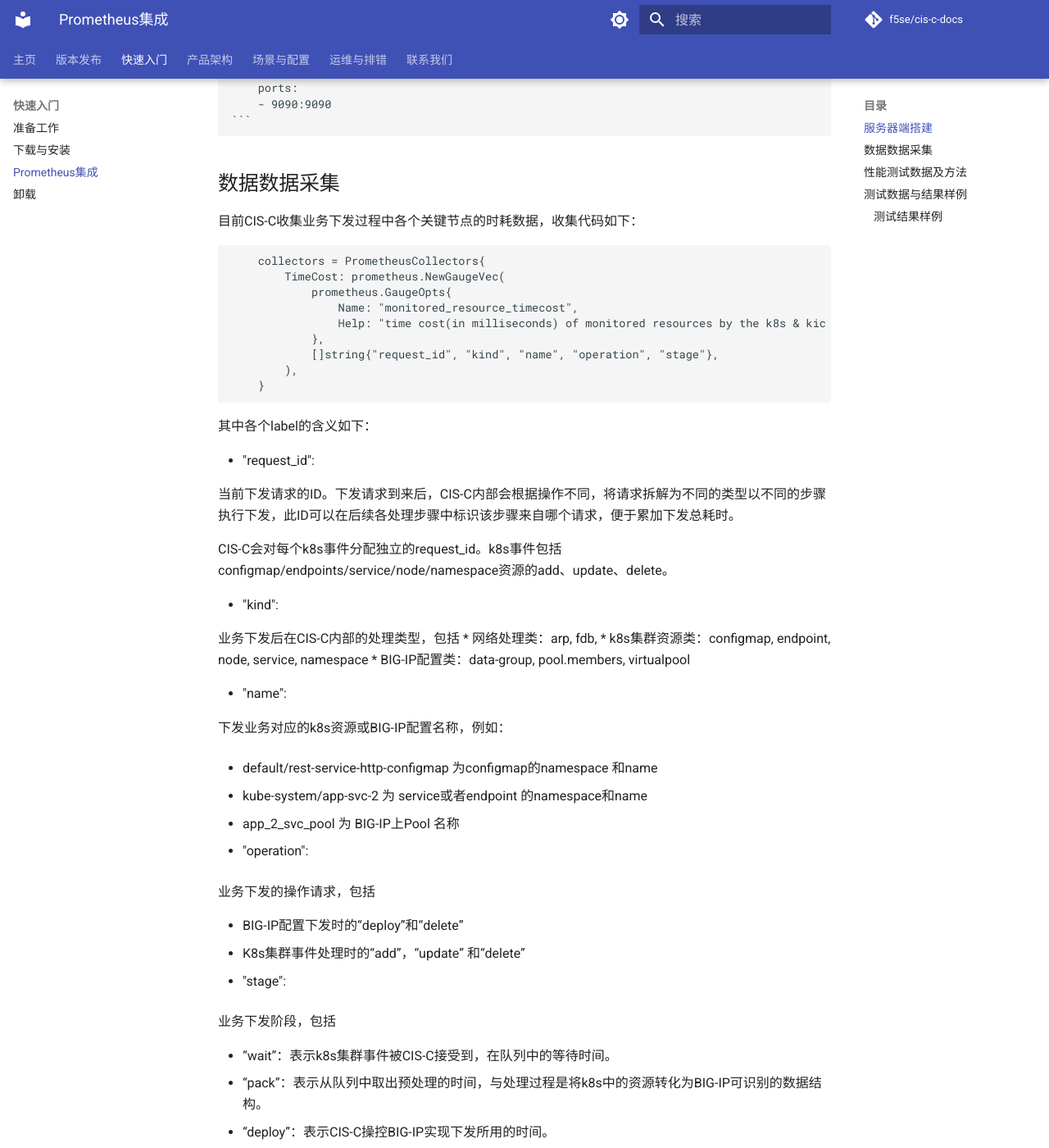
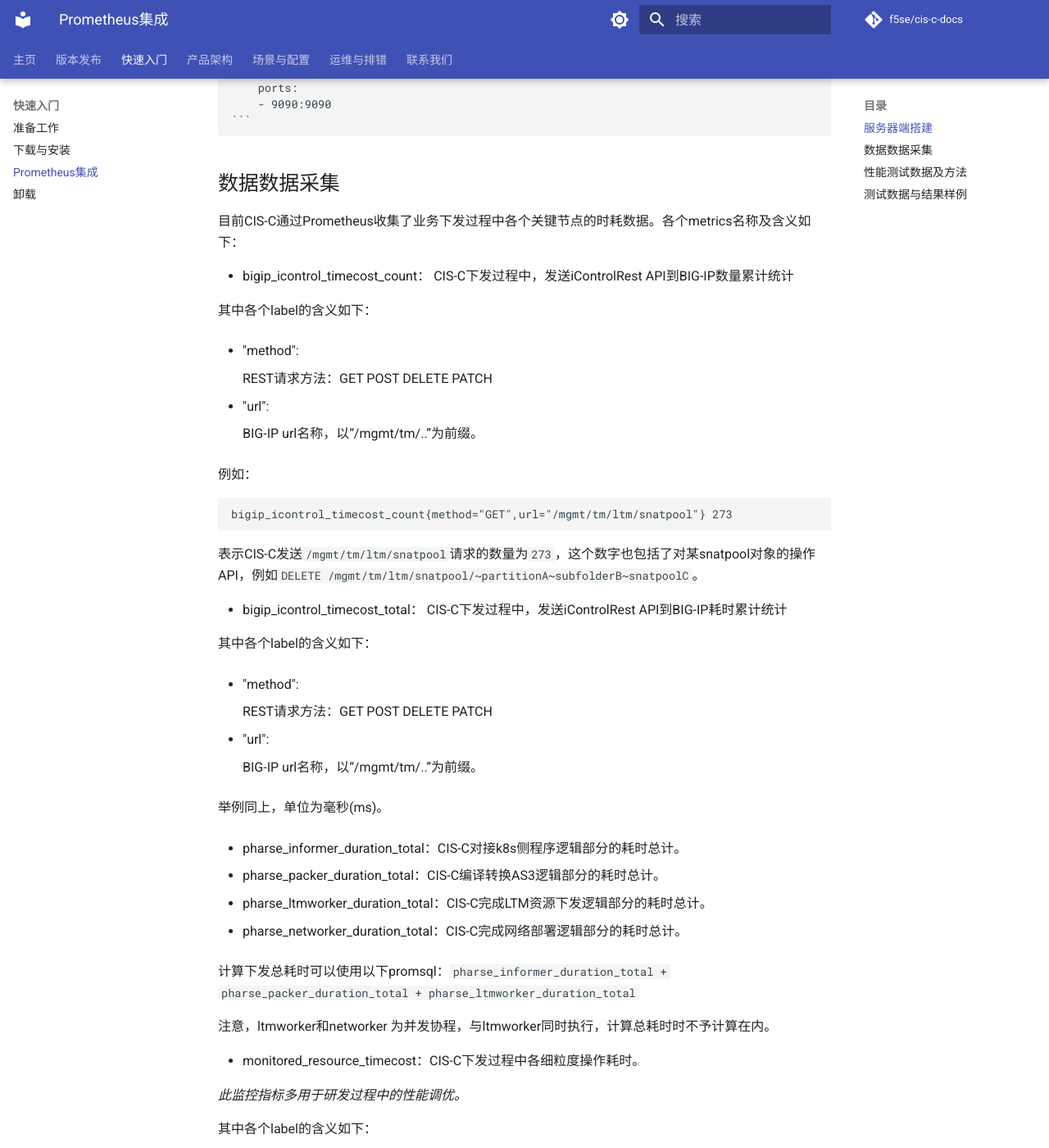
Before and after one commit to f5se/cis-c-docs, an MkDocs documentation site: the page built from docs/quick-start/prometheus.md, in a window 1280 px wide and 1400 px high, scrolled down 1831 px. Shown: the whole window at 82% size. Built offline with MkDocs 1.6.1 and Material for MkDocs 9.7.7, drawn with Linux system fonts in a browser that asks for light colours; comment, search, counter and statistics services are not loaded; some of the changed text lies outside the part shown.

Commit message:
update prometheus docs.

````diff
--- a/docs/quick-start/prometheus.md
+++ b/docs/quick-start/prometheus.md
@@ -1,6 +1,6 @@
 # Prometheus集成
 
-Prometheus 是新一代的云原生监控系统，和Kubernetes有着天然的兼容关系，所以在CIS-C项目中，我们首推使用Prometheus作为监控手段实现CIS-C的性能评估。
+Prometheus 是新一代的云原生监控系统，和Kubernetes有着天然的兼容关系，所以在CIS-C项目中，我们首推使用Prometheus，作为监控手段实现CIS-C的性能评估和运行状态收集。
 
 ## 服务器端搭建
 
@@ -90,59 +90,103 @@
 
 ## 数据数据采集
 
-目前CIS-C收集业务下发过程中各个关键节点的时耗数据，收集代码如下：
+目前CIS-C通过Prometheus收集了业务下发过程中各个关键节点的时耗数据。各个metrics名称及含义如下：
 
-```
-	collectors = PrometheusCollectors{
-		TimeCost: prometheus.NewGaugeVec(
-			prometheus.GaugeOpts{
-				Name: "monitored_resource_timecost",
-				Help: "time cost(in milliseconds) of monitored resources by the k8s & kic & BigIP",
-			},
-			[]string{"request_id", "kind", "name", "operation", "stage"},
-		),
-	}
-```
+* bigip_icontrol_timecost_count： CIS-C下发过程中，发送iControlRest API到BIG-IP数量累计统计
 
-其中各个label的含义如下：
+  其中各个label的含义如下：
 
-* "request_id":
+  * "method":
 
-  当前下发请求的ID。下发请求到来后，CIS-C内部会根据操作不同，将请求拆解为不同的类型以不同的步骤执行下发，此ID可以在后续各处理步骤中标识该步骤来自哪个请求，便于累加下发总耗时。
+    REST请求方法：GET POST DELETE PATCH
 
-  CIS-C会对每个k8s事件分配独立的request_id。k8s事件包括 configmap/endpoints/service/node/namespace资源的add、update、delete。
+  * "url":
 
-* "kind":
+    BIG-IP url名称，以“/mgmt/tm/..”为前缀。
 
-  业务下发后在CIS-C内部的处理类型，包括
-  * 网络处理类：arp, fdb,
-  * k8s集群资源类：configmap, endpoint, node, service, namespace
-  * BIG-IP配置类：data-group, pool.members, virtualpool
+  例如：
 
-* "name":
+  ```
+  bigip_icontrol_timecost_count{method="GET",url="/mgmt/tm/ltm/snatpool"} 273
+  ```
 
-  下发业务对应的k8s资源或BIG-IP配置名称，例如：
+  表示CIS-C发送`/mgmt/tm/ltm/snatpool`请求的数量为`273`，这个数字也包括了对某snatpool对象的操作API，例如`DELETE /mgmt/tm/ltm/snatpool/~partitionA~subfolderB~snatpoolC`。
 
-  * default/rest-service-http-configmap 为configmap的namespace 和name
+* bigip_icontrol_timecost_total： CIS-C下发过程中，发送iControlRest API到BIG-IP耗时累计统计
 
-  * kube-system/app-svc-2 为 service或者endpoint 的namespace和name
+  其中各个label的含义如下：
 
-  * app_2_svc_pool 为 BIG-IP上Pool 名称
+  * "method":
 
-* "operation":
+    REST请求方法：GET POST DELETE PATCH
 
-  业务下发的操作请求，包括
+  * "url":
 
-  * BIG-IP配置下发时的“deploy”和“delete”
-  * K8s集群事件处理时的“add”，“update” 和“delete”
+    BIG-IP url名称，以“/mgmt/tm/..”为前缀。
 
-* "stage":
+  举例同上，单位为毫秒(ms)。
 
-  业务下发阶段，包括
+* pharse_informer_duration_total：CIS-C对接k8s侧程序逻辑部分的耗时总计。
 
-  * “wait”：表示k8s集群事件被CIS-C接受到，在队列中的等待时间。
-  * “pack”：表示从队列中取出预处理的时间，与处理过程是将k8s中的资源转化为BIG-IP可识别的数据结构。
-  * “deploy”：表示CIS-C操控BIG-IP实现下发所用的时间。
+* pharse_packer_duration_total：CIS-C编译转换AS3逻辑部分的耗时总计。
+
+* pharse_ltmworker_duration_total：CIS-C完成LTM资源下发逻辑部分的耗时总计。
+
+* pharse_networker_duration_total：CIS-C完成网络部署逻辑部分的耗时总计。
+
+  计算下发总耗时可以使用以下promsql：`pharse_informer_duration_total + pharse_packer_duration_total + pharse_ltmworker_duration_total`
+
+  注意，ltmworker和networker 为并发协程，与ltmworker同时执行，计算总耗时时不予计算在内。
+
+* monitored_resource_timecost：CIS-C下发过程中各细粒度操作耗时。
+
+  *此监控指标多用于研发过程中的性能调优。*
+
+  其中各个label的含义如下：
+
+  * "request_id":
+
+    当前下发请求的ID。下发请求到来后，CIS-C内部会根据操作不同，将请求拆解为不同的类型以不同的步骤执行下发，此ID可以在后续各处理步骤中标识该步骤来自哪个请求，便于累加下发总耗时。
+
+    CIS-C会对每个k8s事件分配独立的request_id。k8s事件包括 configmap/endpoints/service/node/namespace资源的add、update、delete。
+
+  * "kind":
+
+    业务下发后在CIS-C内部的处理类型，包括
+
+    * 网络处理类：arp, fdb,
+
+    * k8s集群资源类：configmap, endpoint, node, service, namespace
+
+    * BIG-IP配置类：data-group, pool.members, virtualpool
+
+  * "name":
+
+    下发业务对应的k8s资源或BIG-IP配置名称，例如：
+
+    * default/rest-service-http-configmap 为configmap的namespace 和name
+
+    * kube-system/app-svc-2 为 service或者endpoint 的namespace和name
+
+    * app_2_svc_pool 为 BIG-IP上Pool 名称
+
+  * "operation":
+
+    业务下发的操作请求，包括
+
+    * BIG-IP配置下发时的“deploy”和“delete”
+
+    * K8s集群事件处理时的“add”，“update” 和“delete”
+
+  * "stage":
+
+    业务下发阶段，包括
+
+    * “wait”：表示k8s集群事件被CIS-C接受到，在队列中的等待时间。
+
+    * “pack”：表示从队列中取出预处理的时间，与处理过程是将k8s中的资源转化为BIG-IP可识别的数据结构。
+
+    * “deploy”：表示CIS-C操控BIG-IP实现下发所用的时间。
 
 
 ## 性能测试数据及方法
@@ -352,16 +396,28 @@
 
 测试脚本执行结束后，就可以在prometheus的UI上查看测试结果了，具体的聚合PromSQL为：
 
-```
-sum(monitored_resource_timecost{instance="10.xx.yy.zz:30080"}) by (request_id)
-```
+* monitored_resource_timecost
 
-此聚合指令以`request_id`划分，将来自`10.xx.yy.zz:30080`的metrics数据加和（`sum`），计算得到各个request的时间耗时情况，如下图所示。
+  ```
+  sum(monitored_resource_timecost{instance="10.xx.yy.zz:30080"}) by (request_id)
+  ```
 
-### 测试结果样例
+  此聚合指令以`request_id`划分，将来自`10.xx.yy.zz:30080`的metrics数据加和（`sum`），计算  得到各个request的时间耗时情况，如下图所示。
 
-![image](./performance-test.png)
 
-图中可以看到耗时分布均在2秒以下，表示每一个k8s事件的处理时间均在2秒下。
+* pharse_*_duration_total
 
-另外，以09:48为分隔，分左右两部分，左侧为创建事件耗时统计，右侧为删除事件耗时统计。
+  ```
+  pharse_informer_duration_total + pharse_packer_duration_total + pharse_ltmworker_duration_total
+  ```
+
+  此聚合命令可以统计CIS-C累计工作时长。
+
+* bigip_icontrol_timecost_count & bigip_icontrol_timecost_total
+
+  ```
+  sum(bigip_icontrol_timecost_count) by(url)
+  sum(bigip_icontrol_timecost_total) by(url)
+  ```
+
+  此聚合命令用于统计iControl REST请求的次数和总耗时，用于评估BIG-IP的下发性能情况。
````
Also changed, not shown: docs/Operation-and-troubleshooting/ki.md (+1 -1 lines), docs/quick-start/performance-test.png (deleted), docs/quick-start/promsql.png (deleted).
